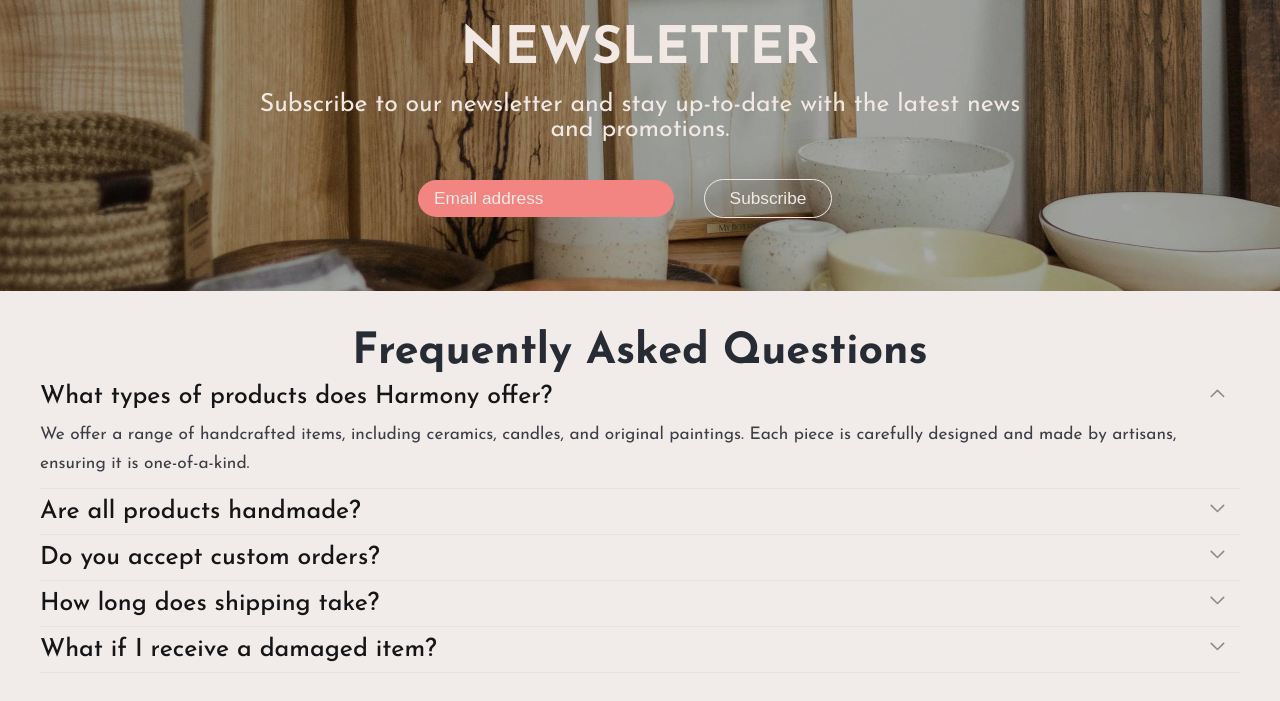
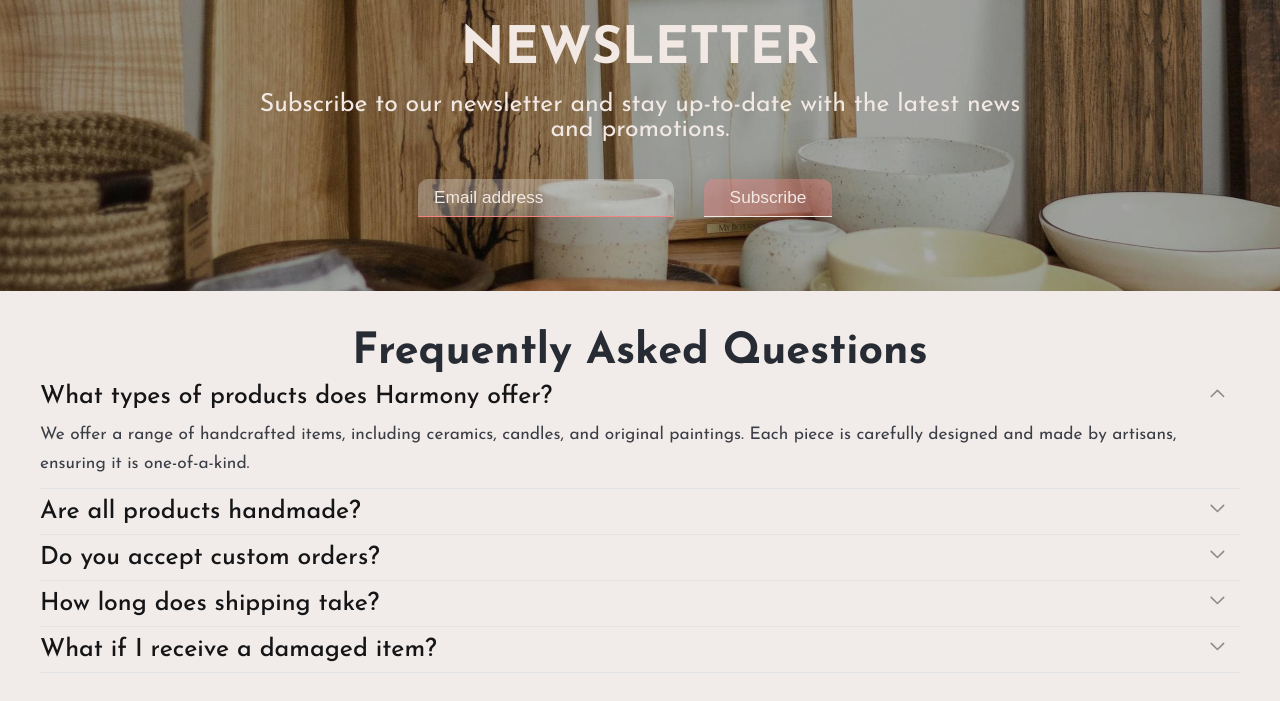
Before and after one commit to przemekjoniec/Harmony-Webpage-shop, a website: page index.html in a window 1280 px wide. Shown: the part 2322-3023 px from the top of the page. Drawn offline with Linux system fonts and the light colour scheme.

Commit message:
Little changes to newsletter design

```diff
--- a/src/sass/style.scss
+++ b/src/sass/style.scss
@@ -394,22 +394,26 @@ main {
 		button {
 			padding: 1vh 1.5vh;
 			font-size: var(--font-size-large);
-			border-radius: 50px;
 			margin-top: 1vh;
-			border: 1px solid var(--color-text-default);
-			background-color: transparent;
+			border: none;
+			border-top-left-radius: 10px;
+			border-top-right-radius: 10px;
+			border-bottom: 1px solid var(--color-text-default);
+			background-color: #f2848266;
 			color: var(--color-text-default);
 		}
 		button:hover {
-			color: var(--color-accent-t);
+			color: var(--color-text-default);
 			border: 1px solid var(--color-accent-t);
 		}
 		input {
 			padding: 1vh 2vh;
 			font-size: var(--font-size-large);
-			border-radius: 50px;
 			border: none;
-			background-color: var(--color-accent-t);
+			border-top-left-radius: 10px;
+			border-top-right-radius: 10px;
+			border-bottom: 1px solid var(--color-accent-t);
+			background-color: rgba(255, 255, 255, 0.274);
 			color: var(--color-text-default);
 		}
 		input::placeholder {
@@ -787,7 +791,6 @@ details[open] .accordion-icon svg {
 				width: 20%;
 			}
 			button {
-				border-radius: 50px;
 				width: 10%;
 				margin: 0 30px;
 			}
```
Also changed, not shown: dist/css/style.min.css.
